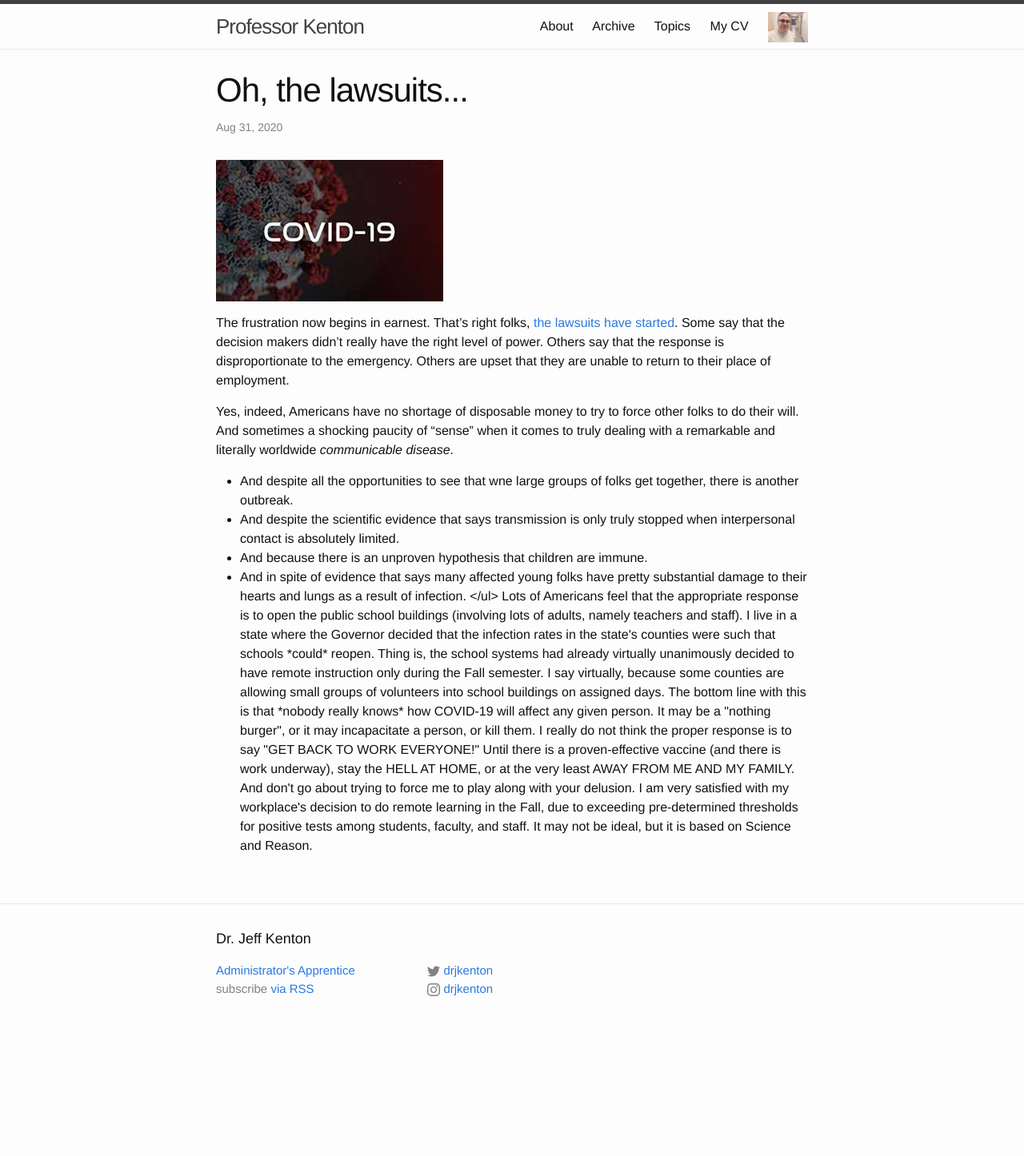
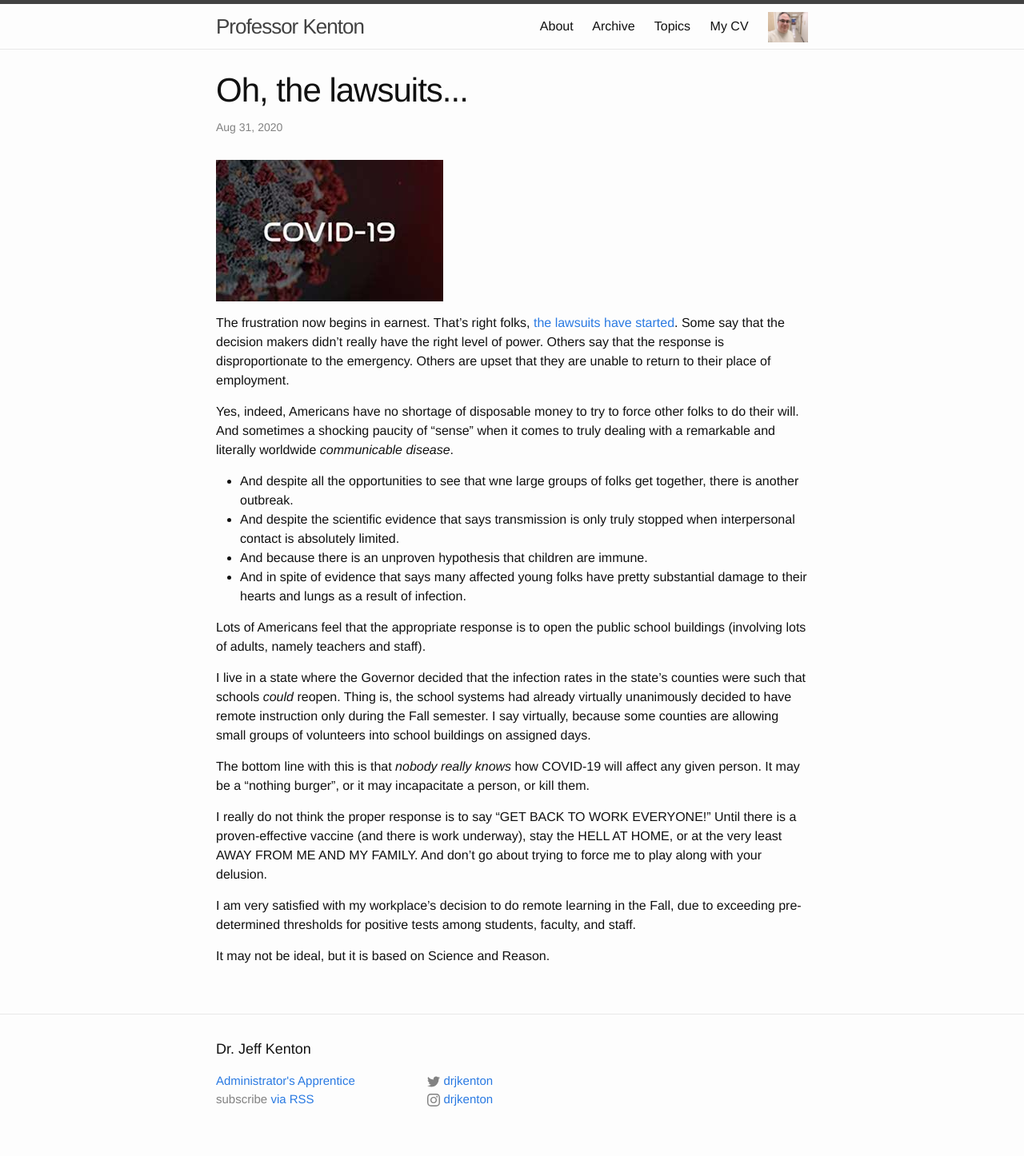
Before and after one commit to jkenton/drkenton, a Jekyll site: the page built from _posts/2020-08-31-the-lawsuits.md, in a window 1280 px wide. Shown: the whole page at 80% size. Built offline with Jekyll 4.4.1, drawn with Linux system fonts in a browser that asks for light colours; before the commit the page ends 1308 px from its top, so only the background shows below that.

```diff
--- a/_posts/2020-08-31-the-lawsuits.md
+++ b/_posts/2020-08-31-the-lawsuits.md
@@ -13,13 +13,13 @@ The frustration now begins in earnest. That's right folks, <a href="https://theh
 Yes, indeed, Americans have no shortage of disposable money to try to force other folks to do their will. And sometimes a shocking paucity of "sense" when it comes to truly dealing with a remarkable and literally worldwide *communicable disease*.
 
 <ul>
-<li>And despite all the opportunities to see that wne large groups of folks get together, there is another outbreak.
+<li>And despite all the opportunities to see that wne large groups of folks get together, there is another outbreak.</li>
 
-<li>And despite the scientific evidence that says transmission is only truly stopped when interpersonal contact is absolutely limited.
+<li>And despite the scientific evidence that says transmission is only truly stopped when interpersonal contact is absolutely limited.</li>
 
-<li>And because there is an unproven hypothesis that children are immune.
+<li>And because there is an unproven hypothesis that children are immune.</li>
 
-<li>And in spite of evidence that says many affected young folks have pretty substantial damage to their hearts and lungs as a result of infection.
+<li>And in spite of evidence that says many affected young folks have pretty substantial damage to their hearts and lungs as a result of infection.</li>
 </ul>
 Lots of Americans feel that the appropriate response is to open the public school buildings (involving lots of adults, namely teachers and staff).
 
```
